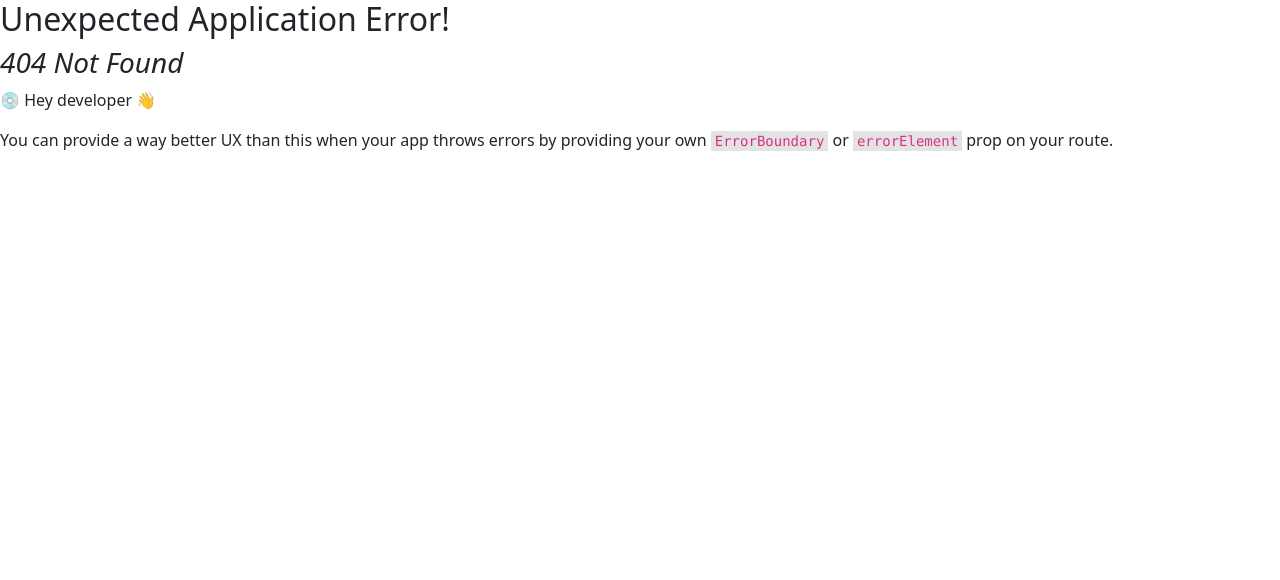
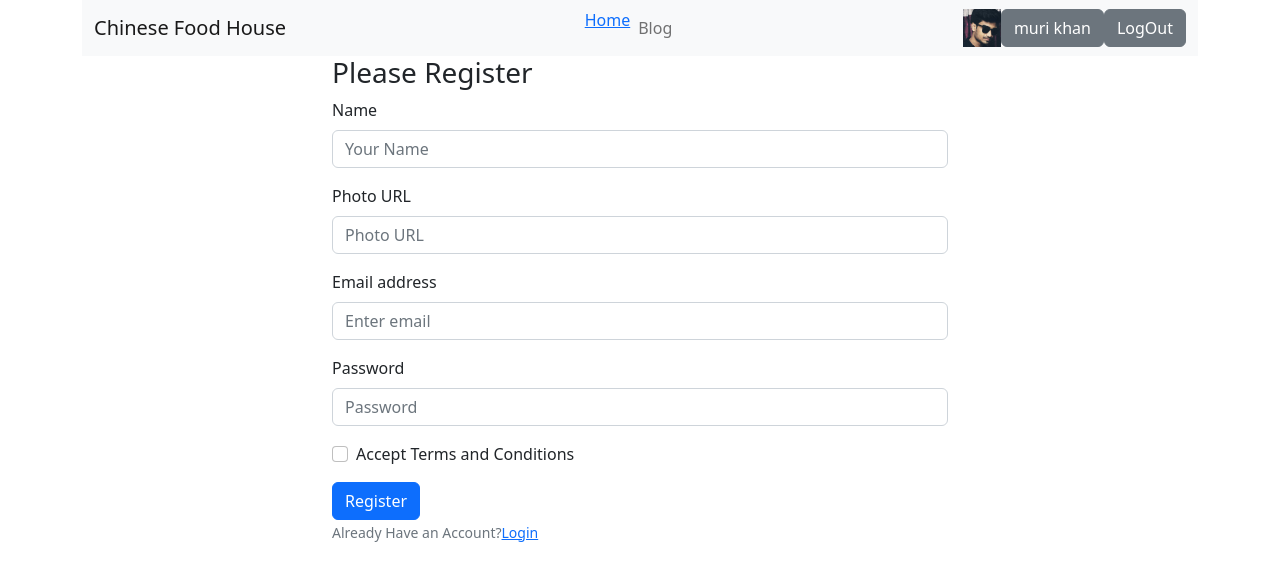
Before and after one commit to nahidmursaline/chinese-food-house-client, a React (Vite) app: page /login/register in a window 1280 px wide. Before the commit this address had no page. Shown: the top 580 px of the page. Built offline with nearby package versions, Linux system fonts and the light colour scheme.

Commit message:
layout added

```diff
--- /dev/null
+++ b/src/Layout/LogInLayout.jsx
@@ -0,0 +1,14 @@
+import React from 'react';
+import { Outlet } from 'react-router-dom';
+import NavigationBar from '../Pages/Shared/NavigationBar/NavigationBar';
+
+const LogInLayout = () => {
+    return (
+        <div>
+            <NavigationBar></NavigationBar>
+            <Outlet></Outlet>
+        </div>
+    );
+};
+
+export default LogInLayout;
--- a/src/Pages/Home/AllData/AllData.css
+++ b/src/Pages/Home/AllData/AllData.css
@@ -1,5 +1,6 @@
 .margin{
 
-    margin-left: 50px;
+    margin: 20px;
+
 
 }
--- a/src/Pages/Home/AllData/AllData.jsx
+++ b/src/Pages/Home/AllData/AllData.jsx
@@ -19,6 +19,7 @@
     </Card.Body>
   </Card>
 
+
   );
 };
 
--- a/src/Pages/Home/Home/Home.css
+++ b/src/Pages/Home/Home/Home.css
@@ -1,8 +1,6 @@
-.card{
-    display: grid;
-    grid-template-columns: 1fr 1fr;
-   gap: 20px;
-    padding: 20px;
-
-
+.card {
+  display: grid;
+  grid-template-columns: repeat(2, 1fr);
+  gap: 20px;
+  padding: 20px;
 }
--- a/src/Pages/Home/Home/Home.jsx
+++ b/src/Pages/Home/Home/Home.jsx
@@ -14,7 +14,7 @@
                 key={data.id}
                 data = {data}
                 ></AllData>)
-          }
+            }
           </div>
         </div>
     );
--- /dev/null
+++ b/src/Pages/Home/LogIn/LogIn.jsx
@@ -0,0 +1,43 @@
+import React from 'react';
+import { Button, Container, Form } from 'react-bootstrap';
+import { Link } from 'react-router-dom';
+
+const LogIn = () => {
+    return (
+        <Container className='w-50 mx-auto'>
+            <h3>Please Login</h3>
+             <Form >
+      <Form.Group className="mb-3" controlId="formBasicEmail">
+        <Form.Label>Email address</Form.Label>
+        <Form.Control type="email" name='email' placeholder="Enter email" required/>
+
+      </Form.Group>
+
+      <Form.Group className="mb-3" controlId="formBasicPassword">
+        <Form.Label>Password</Form.Label>
+        <Form.Control type="password" name='password' placeholder="Password" required/>
+      </Form.Group>
+      <Form.Group className="mb-3" controlId="formBasicCheckbox">
+        <Form.Check type="checkbox" label="Check me out" />
+      </Form.Group>
+      <Button variant="primary" type="submit">
+       Login
+      </Button>
+      <br />
+      <Form.Text className="text-secondary">Don't Have an Account?
+         <Link to={'/login/register'}>Register</Link>
+        </Form.Text>
+
+      <Form.Text className="text-muted">
+
+        </Form.Text>
+      <Form.Text className="text-muted">
+
+        </Form.Text>
+    </Form>
+
+        </Container>
+    );
+};
+
+export default LogIn;
--- /dev/null
+++ b/src/Pages/Home/Register/Register.jsx
@@ -0,0 +1,53 @@
+import React from 'react';
+import { Button, Container, Form } from 'react-bootstrap';
+import { Link } from 'react-router-dom';
+
+const Register = () => {
+    return (
+        <Container className='w-50 mx-auto'>
+        <h3>Please Register</h3>
+         <Form >
+  <Form.Group className="mb-3" controlId="formBasicEmail">
+    <Form.Label>Name</Form.Label>
+    <Form.Control type="text" name='name' placeholder="Your Name" required/>
+
+  </Form.Group>
+  <Form.Group className="mb-3" controlId="formBasicEmail">
+    <Form.Label>Photo URL</Form.Label>
+    <Form.Control type="text" name='photo' placeholder="Photo URL" required/>
+
+  </Form.Group>
+  <Form.Group className="mb-3" controlId="formBasicEmail">
+    <Form.Label>Email address</Form.Label>
+    <Form.Control type="email" name='email' placeholder="Enter email" required/>
+
+  </Form.Group>
+
+  <Form.Group className="mb-3" controlId="formBasicPassword">
+    <Form.Label>Password</Form.Label>
+    <Form.Control type="password" name='password' placeholder="Password" required/>
+  </Form.Group>
+  <Form.Group className="mb-3" controlId="formBasicCheckbox">
+    <Form.Check type="checkbox" label="Accept Terms and Conditions" />
+  </Form.Group>
+  <Button variant="primary" type="submit">
+    Register
+  </Button>
+  <br />
+  <Form.Text className="text-secondary">Already Have an Account?
+     <Link to={'/login/login'}>Login</Link>
+    </Form.Text>
+
+  <Form.Text className="text-muted">
+
+    </Form.Text>
+  <Form.Text className="text-muted">
+
+    </Form.Text>
+</Form>
+
+    </Container>
+    );
+};
+
+export default Register;
--- a/src/Pages/Shared/Header/Header.jsx
+++ b/src/Pages/Shared/Header/Header.jsx
@@ -5,31 +5,41 @@
 import carousel2 from '../../../assets/carousel-2.jpg'
 import carousel3 from '../../../assets/carousel-3.jpg'
 import './Header.css';
+import { Link } from 'react-router-dom';
+import { useContext } from 'react';
+import { authContext } from '../../../Providers/AuthProvider';
 
 const Header = () => {
+  const {user} = useContext(authContext);
     return (
         <div>
-            <div>
+            {/* <div>
             <Navbar collapseOnSelect expand="lg" bg="light" variant="light">
       <Container>
         <Navbar.Brand href="#home">Chinese Food House</Navbar.Brand>
         <Navbar.Toggle aria-controls="responsive-navbar-nav" />
         <Navbar.Collapse id="responsive-navbar-nav">
           <Nav className="mx-auto">
-            <Nav.Link href="#features">Home</Nav.Link>
+           <Link to={'/'}>Home</Link>
             <Nav.Link href="#pricing">Blog</Nav.Link>
 
           </Nav>
           <Nav>
-            <Nav.Link href="#deets"><img style={{"height" : "38px"}} src={img} alt="" /></Nav.Link>
-            <Nav.Link eventKey={2} href="#memes">
-            <Button variant="secondary">Login</Button>
-            </Nav.Link>
+            {
+              user && <img style={{"height" : "38px"}} src={img} alt="" />
+            }
+
+            <Button variant="secondary">{user.displayName}</Button>
+            { user ?
+              <Button variant="secondary">LogOut</Button>:
+              <Link to={"/login"}><Button variant="secondary">LogIn</Button></Link>}
+
+
           </Nav>
         </Navbar.Collapse>
       </Container>
     </Navbar>
-            </div>
+            </div> */}
 
 
             <div>
--- /dev/null
+++ b/src/Pages/Shared/NavigationBar/NavigationBar.jsx
@@ -0,0 +1,40 @@
+import React, { useContext } from 'react';
+import { Button, Container, Nav, Navbar } from 'react-bootstrap';
+import { Link } from 'react-router-dom';
+import { authContext } from '../../../Providers/AuthProvider';
+import img from '../../../assets/Mursaline.jpg'
+
+const NavigationBar = () => {
+    const {user} = useContext(authContext);
+    return (
+        <Container>
+             <Navbar collapseOnSelect expand="lg" bg="light" variant="light">
+      <Container>
+        <Navbar.Brand href="#home">Chinese Food House</Navbar.Brand>
+        <Navbar.Toggle aria-controls="responsive-navbar-nav" />
+        <Navbar.Collapse id="responsive-navbar-nav">
+          <Nav className="mx-auto">
+           <Link to={'/'}>Home</Link>
+            <Nav.Link href="#pricing">Blog</Nav.Link>
+
+          </Nav>
+          <Nav>
+            {
+              user && <img style={{"height" : "38px"}} src={img} alt="" />
+            }
+
+            <Button variant="secondary">{user.displayName}</Button>
+            { user ?
+              <Button variant="secondary">LogOut</Button>:
+              <Link to={"/login/login"}><Button variant="secondary">LogIn</Button></Link>}
+
+
+          </Nav>
+        </Navbar.Collapse>
+      </Container>
+    </Navbar>
+        </Container>
+    );
+};
+
+export default NavigationBar;
--- /dev/null
+++ b/src/Providers/AuthProvider.jsx
@@ -0,0 +1,23 @@
+import React from 'react';
+import { getAuth } from "firebase/auth";
+import { createContext } from 'react';
+import app from '../Firebase/Firebase.config';
+
+
+export const authContext = createContext(null);
+
+const auth = getAuth(app);
+
+
+const AuthProvider = ({children}) => {
+const user = {displayName: 'muri khan'}
+
+    const authInfo = {user}
+    return (
+        <authContext.Provider value={authInfo}>
+          {children}
+        </authContext.Provider >
+    );
+};
+
+export default AuthProvider;
--- a/src/main.jsx
+++ b/src/main.jsx
@@ -6,9 +6,10 @@
 import 'bootstrap/dist/css/bootstrap.min.css';
 import { RouterProvider } from 'react-router-dom';
 import router from './routes/routes.jsx';
+import AuthProvider from './Providers/AuthProvider.jsx';
 
 ReactDOM.createRoot(document.getElementById('root')).render(
   <React.StrictMode>
-    <RouterProvider router={router} />
+    <AuthProvider><RouterProvider router={router} /></AuthProvider>
   </React.StrictMode>,
 )
```
Also changed, not shown: src/routes/routes.jsx (+21 -0 lines). Lines whose indentation alone changed are shown as unchanged.
